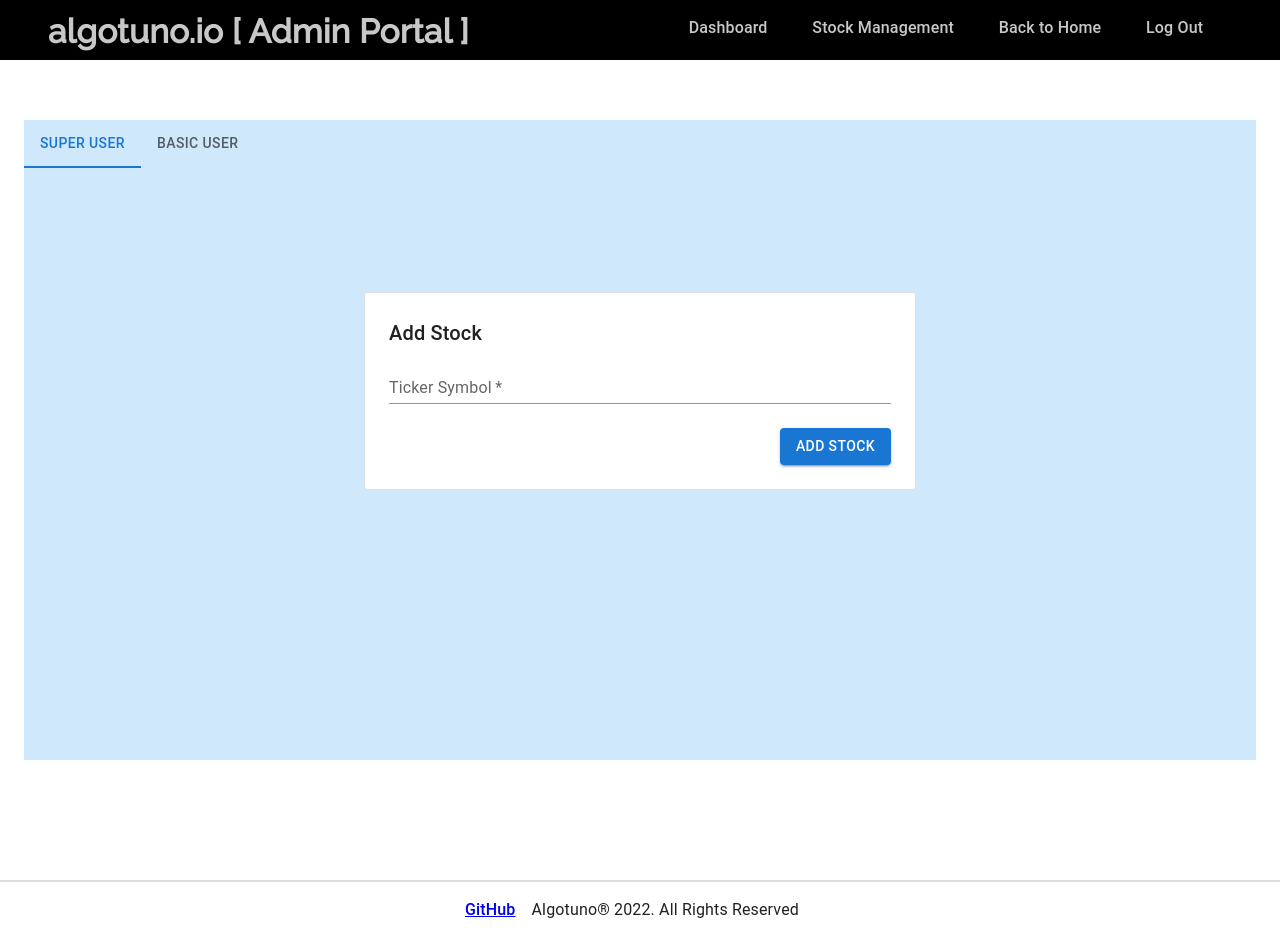
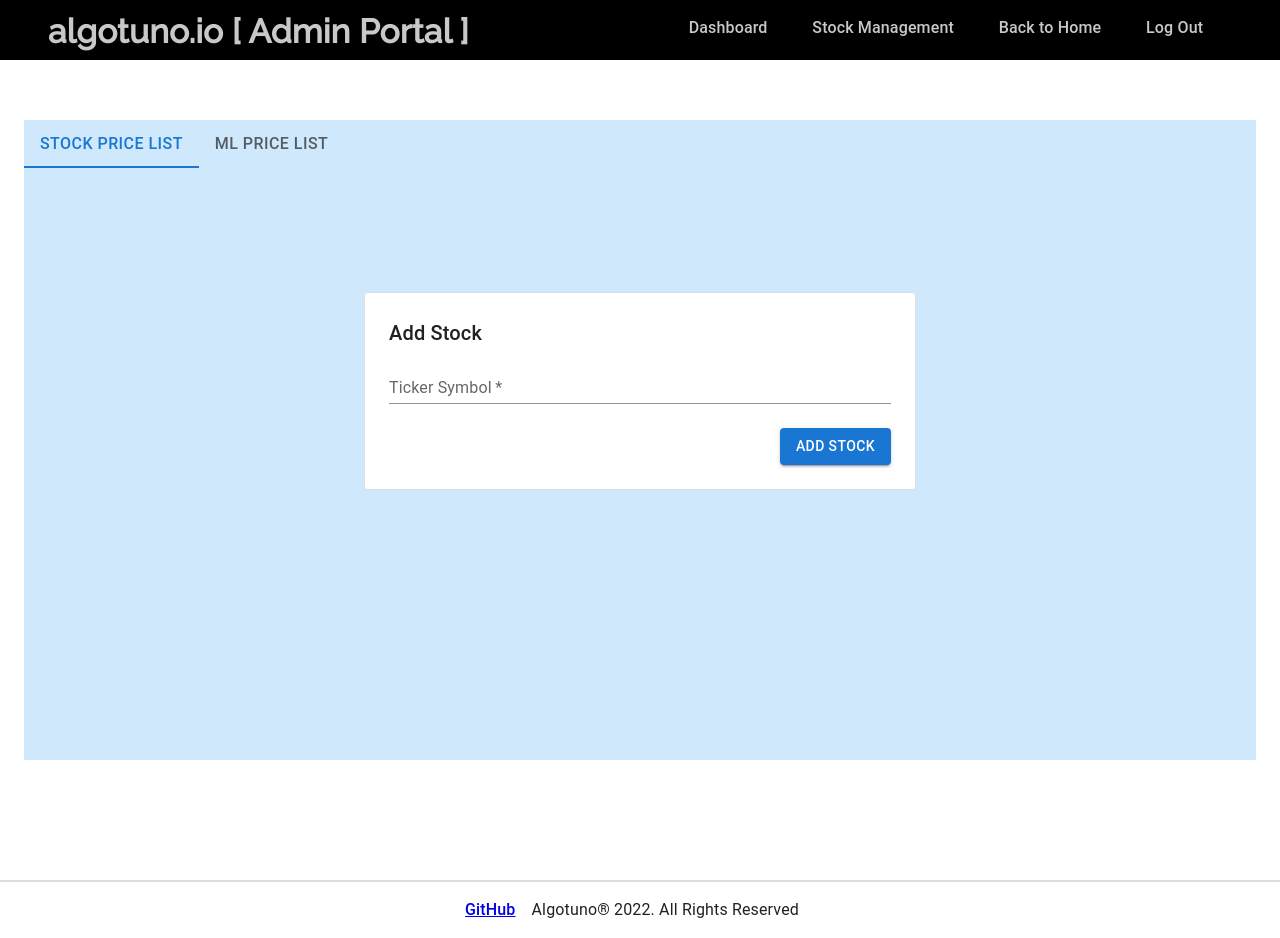
Before and after one commit to sayyidkhan/algotuno_web, a Next.js app: page /admin/stock/stock_management in a window 1280 px wide. Built offline with nearby package versions, Linux system fonts and the light colour scheme; no server answers.

Commit message:
update title

```diff
--- a/pages/admin/stock/stock_management.tsx
+++ b/pages/admin/stock/stock_management.tsx
@@ -103,8 +103,8 @@ export default function Page() {
 
                 <Box sx={{width: '100%', bgcolor: '#cfe8fc', height: '80vh'}}>
                     <Tabs value={value} onChange={handleChange}>
-                        <Tab label="Super User"/>
-                        <Tab label="Basic User"/>
+                        <Tab label="Stock Price List" style={styles.tab_styling} />
+                        <Tab label="ML Price List" style={styles.tab_styling} />
                     </Tabs>
 
                     <TabContext value={value.toString()}>
@@ -125,3 +125,9 @@ export default function Page() {
         </LayoutHeader>
     );
 }
+
+const styles = {
+    tab_styling: {
+        fontSize: "16px",
+    }
+};
```
